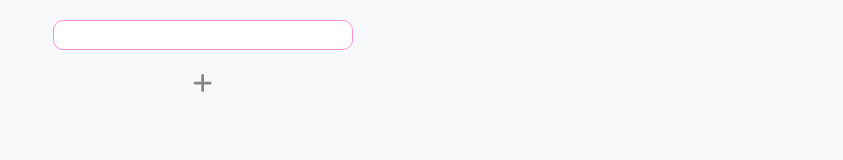
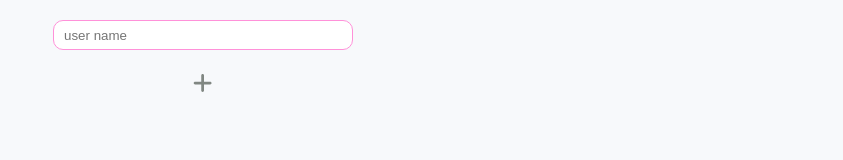
Before and after one commit to eelfy/linker, a React app in the folder frontend/: page / in a window 1280 px wide. Shown: the top 160 px of the page, without its empty margins (437-1280 px from the left). Built offline with nearby package versions, Linux system fonts and the light colour scheme.

Commit message:
add placeholder and prevent @ showing when username is empty

```diff
--- a/frontend/src/components/UserName/UserNameTemplate.tsx
+++ b/frontend/src/components/UserName/UserNameTemplate.tsx
@@ -10,12 +10,13 @@ const UserNameTemplate: FC<UserNameTemplateProps> = ({
 }) => (
   isEditMode ? (
     <Input
+      placeholder="user name"
       value={userName}
       onChange={(event) => setUserName(event.currentTarget.value)}
     />
   ) : (
     <StyledUserName>
-      @
+      {userName.length > 0 && '@'}
       {userName}
     </StyledUserName>
   ));
```
